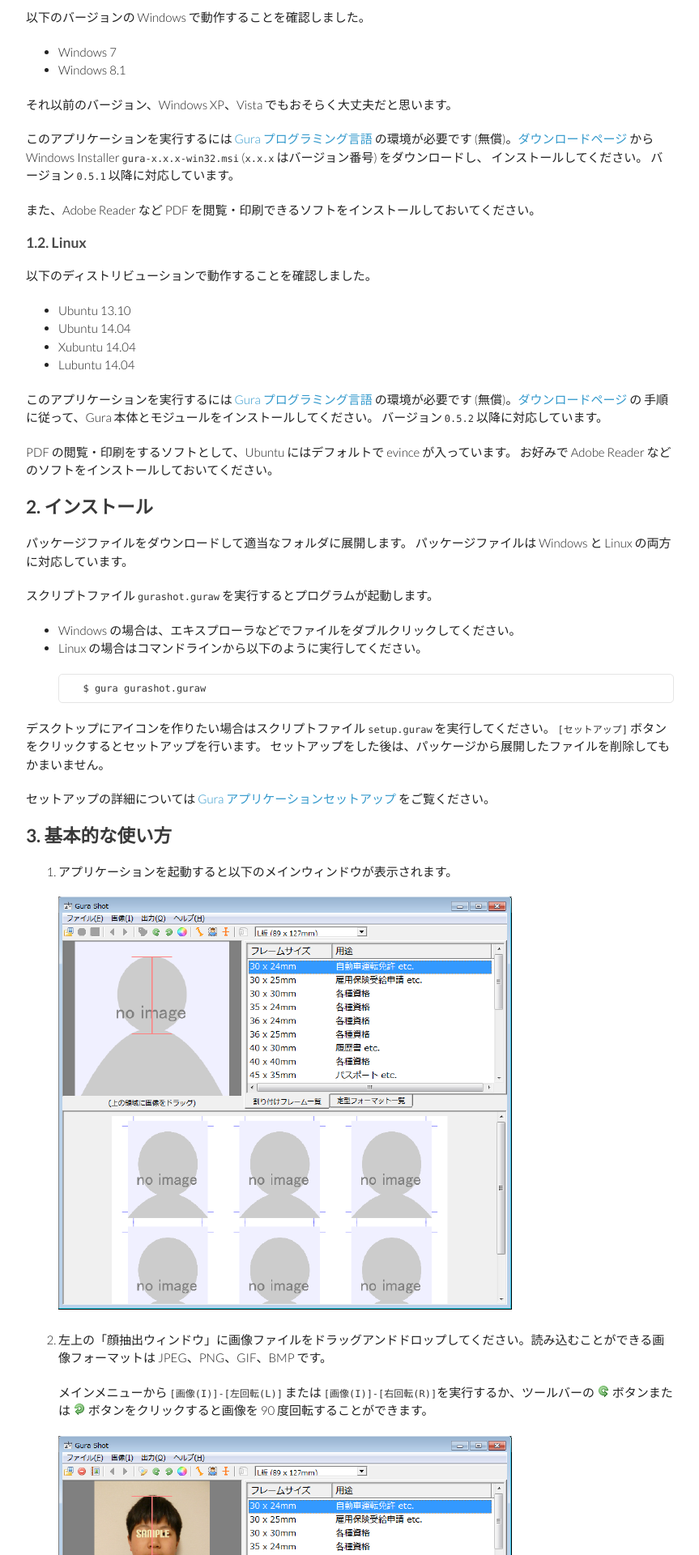
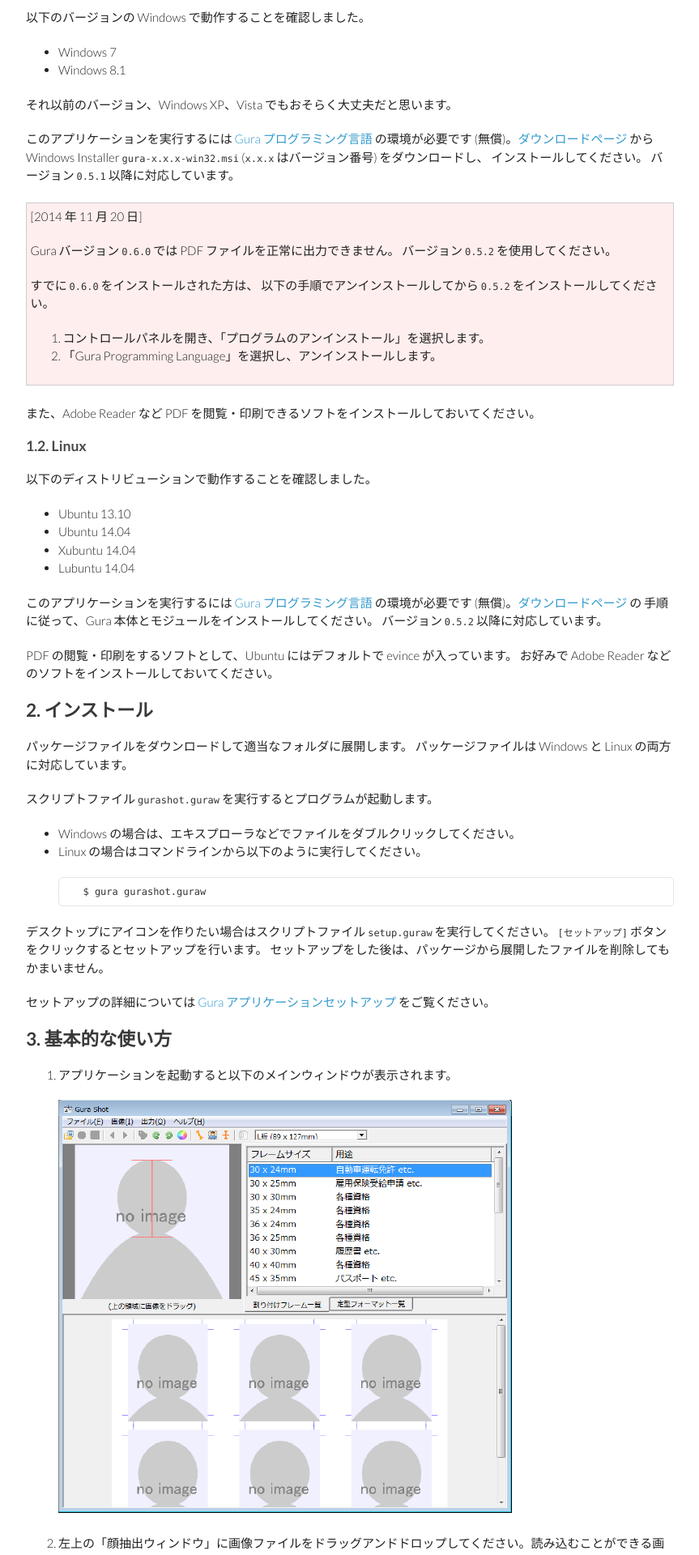
Before and after one commit to gura-app/gura-app.github.io, a Jekyll site: the page built from gurashot/index.md, in a window 1280 px wide. Shown: the part 845-2765 px from the top of the page at 81% size, without its empty margins (208-1071 px from the left). Built offline with Jekyll 4.4.1, drawn with Linux system fonts in a browser that asks for light colours; Markdown is read by kramdown in place of the engine named in the settings.

Commit message:
added caution that Gura 0.6.0 doesn't work well with Gura Shot

```diff
--- a/gurashot/index.md
+++ b/gurashot/index.md
@@ -44,6 +44,20 @@ Gura Shot は、デジカメの画像から必要なサイズの証明写真を
 Windows Installer `gura-x.x.x-win32.msi` (`x.x.x` はバージョン番号) をダウンロードし、
 インストールしてください。
 バージョン `0.5.1` 以降に対応しています。
+
+<div id="gura-caution">
+<p>[2014 年 11 月 20 日]</p>
+<p>Gura バージョン <code>0.6.0</code> では PDF ファイルを正常に出力できません。
+バージョン <code>0.5.2</code> を使用してください。</p>
+<p>すでに <code>0.6.0</code> をインストールされた方は、
+以下の手順でアンインストールしてから <code>0.5.2</code> をインストールしてください。</p>
+
+
+<ol>
+<li>コントロールパネルを開き、「プログラムのアンインストール」を選択します。</li>
+<li>「Gura Programming Language」を選択し、アンインストールします。</li>
+</ol>
+</div>
 
 また、Adobe Reader など PDF を閲覧・印刷できるソフトをインストールしておいてください。
 
--- a/stylesheets/styles.css
+++ b/stylesheets/styles.css
@@ -10,7 +10,14 @@ body {
 #gura-notice {
   border:solid 1px #cccccc;
   padding:.3em;
-  margin-bottom:1.5em
+  margin-bottom:1.5em;
+}
+
+#gura-caution {
+  border:solid 1px #cccccc;
+  padding:.3em;
+  margin:1.5em 0 1.5em 0;
+  background: #ffeeee;
 }
 
 h1, h2, h3, h4, h5, h6 {
```
Also changed, not shown: index.md (+33 -7 lines), 1 other file.
